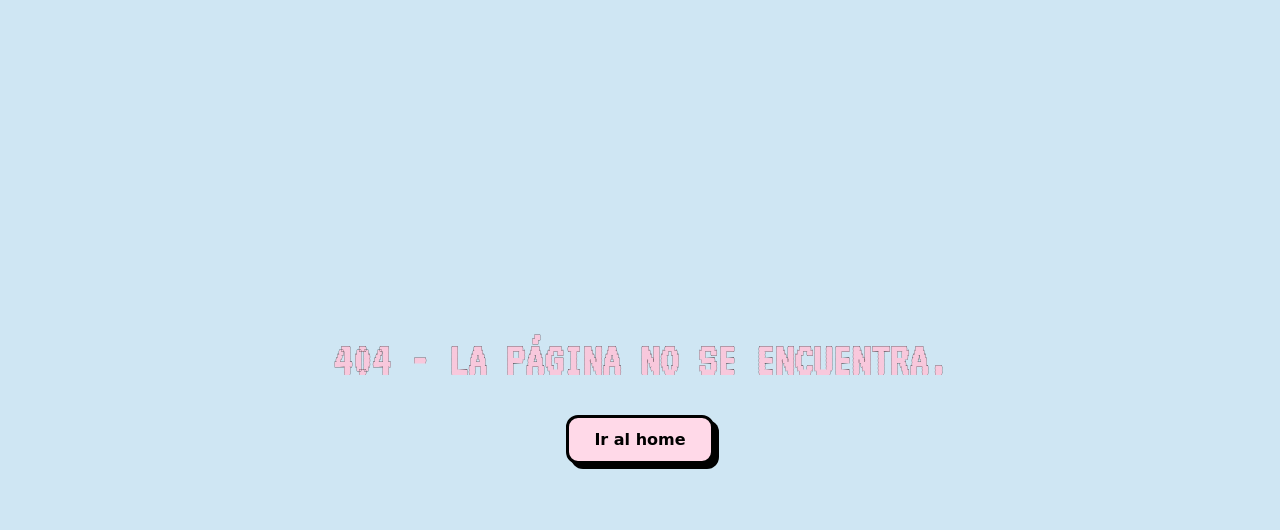
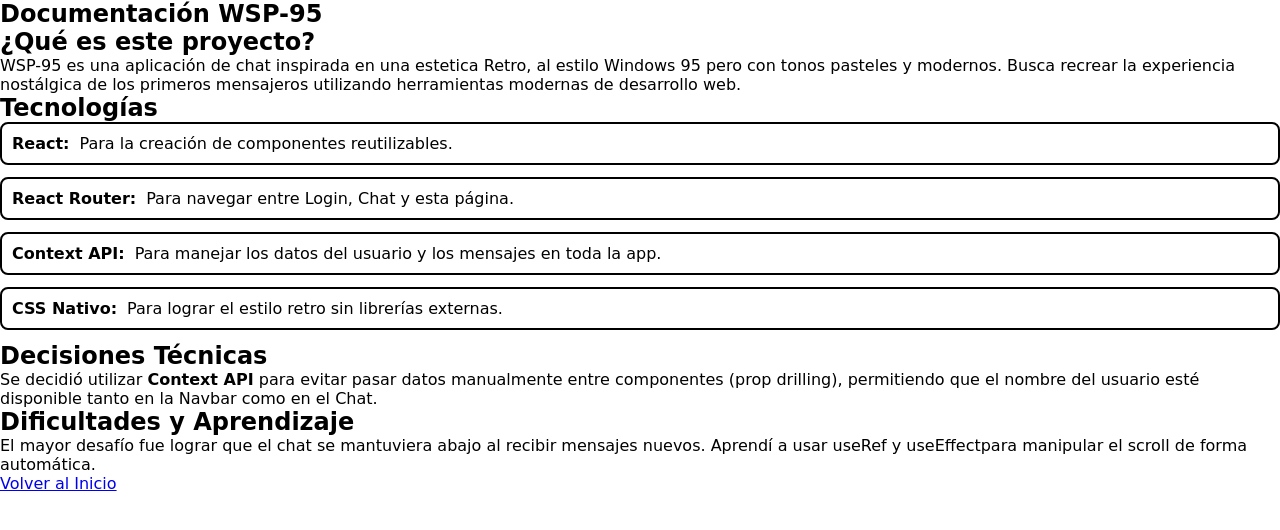
Before and after one commit to laresrocio/tp-final-frontend-999200928, a React (Vite) app: page /about in a window 1280 px wide. Before the commit this address had no page. Shown: the top 530 px of the page. Built offline with nearby package versions, Linux system fonts and the light colour scheme.

Commit message:
Create: componente about y maquetacion inicial

```diff
--- a/src/router/RouterApp.jsx
+++ b/src/router/RouterApp.jsx
@@ -3,6 +3,7 @@ import { Home } from "../views/Home"
 import { NotFound } from "../views/NotFound"
 import { Login } from "../views/Login"
 import { Register } from "../views/Register"
+import { About } from "../views/About"
 import { RouteProtected } from "../components/RouteProtected"
 
 const RouterApp = () => {
@@ -12,6 +13,7 @@ const RouterApp = () => {
         <Route path="/" element={<RouteProtected><Home /></RouteProtected>} />
         <Route path="/login" element={<Login />} />
         <Route path="/register" element={<Register />} />
+        <Route path="/about" element={<About />} />
         <Route path="*" element={<NotFound />} />
       </Routes>
     </BrowserRouter>
--- /dev/null
+++ b/src/views/About.jsx
@@ -0,0 +1,46 @@
+const About = () => {
+  return (
+    <section className="cont-about">
+      <h1 >Documentación WSP-95</h1>
+      <div className="about-card">
+        <article>
+          <h2>¿Qué es este proyecto?</h2>
+          <p>
+            WSP-95 es una aplicación de chat inspirada en una estetica Retro, al estilo Windows 95 pero con tonos pasteles y modernos.
+            Busca recrear la experiencia nostálgica de los primeros mensajeros
+            utilizando herramientas modernas de desarrollo web.
+          </p>
+        </article>
+        <article>
+          <h2>Tecnologías</h2>
+          <ul>
+            <li><strong>React:</strong> Para la creación de componentes reutilizables.</li>
+            <li><strong>React Router:</strong> Para navegar entre Login, Chat y esta página.</li>
+            <li><strong>Context API:</strong> Para manejar los datos del usuario y los mensajes en toda la app.</li>
+            <li><strong>CSS Nativo:</strong> Para lograr el estilo retro sin librerías externas.</li>
+          </ul>
+        </article>
+        <article>
+          <h2>Decisiones Técnicas</h2>
+          <p>
+            Se decidió utilizar <strong>Context API</strong> para evitar pasar datos
+            manualmente entre componentes (prop drilling), permitiendo que el
+            nombre del usuario esté disponible tanto en la Navbar como en el Chat.
+          </p>
+        </article>
+        <article>
+          <h2>Dificultades y Aprendizaje</h2>
+          <p>
+            El mayor desafío fue lograr que el chat se mantuviera abajo al recibir
+            mensajes nuevos. Aprendí a usar <code>useRef</code> y <code>useEffect</code>
+            para manipular el scroll de forma automática.
+          </p>
+        </article>
+        <div className="about-footer">
+          <a href="/">Volver al Inicio</a>
+        </div>
+      </div>
+    </section>
+  )
+}
+export { About }
```
